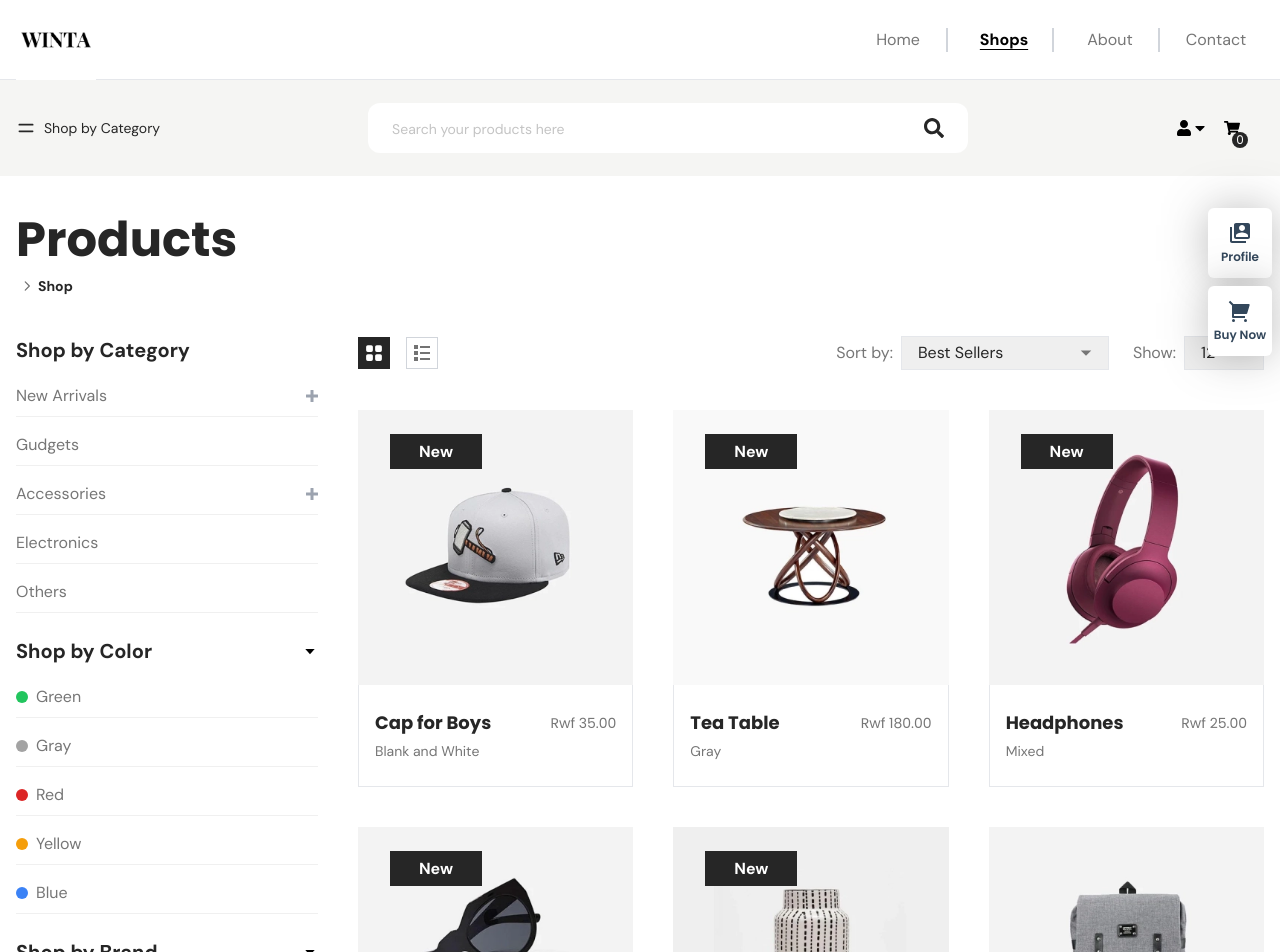
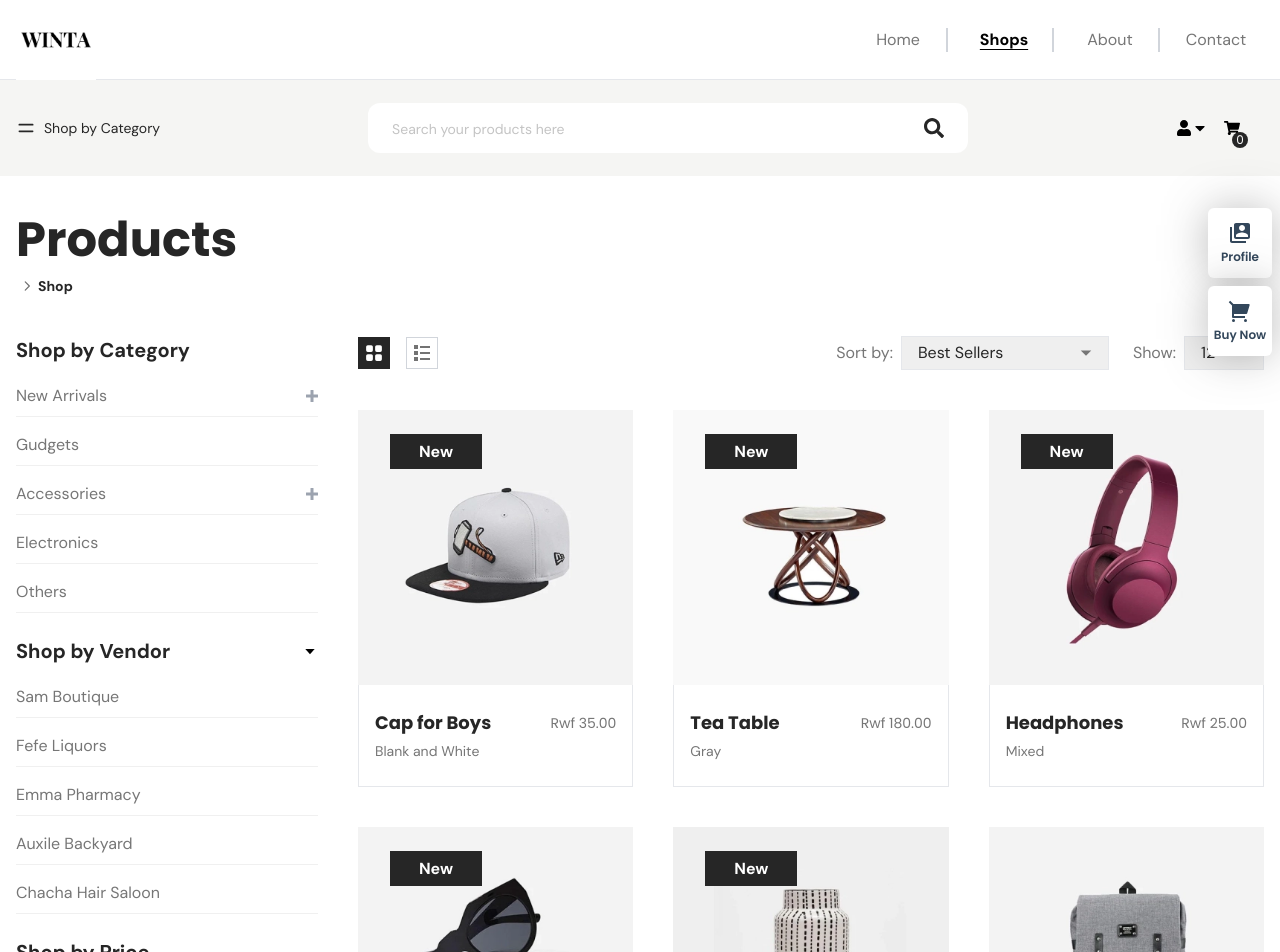
Before and after one commit to Auxile-Isaac/winta_frontEnd, a React (Create React App) app: page /shop in a window 1280 px wide. Shown: the top 952 px of the page. Built offline with nearby package versions, Linux system fonts and the light colour scheme.

Commit message:
modified Shop page and contact

```diff
--- a/src/components/pageProps/shopPage/ShopSideNav.js
+++ b/src/components/pageProps/shopPage/ShopSideNav.js
@@ -8,7 +8,7 @@ const ShopSideNav = () => {
   return (
     <div className="w-full flex flex-col gap-6">
       <Category icons={false} />
-      <Color />
+      {/* <Color /> */}
       <Brand />
       <Price />
     </div>
--- a/src/components/pageProps/shopPage/shopBy/Brand.js
+++ b/src/components/pageProps/shopPage/shopBy/Brand.js
@@ -7,23 +7,23 @@ const Brand = () => {
   const brands = [
     {
       _id: 9006,
-      title: "Apple",
+      title: "Sam Boutique",
     },
     {
       _id: 9007,
-      title: "Ultron",
+      title: "Fefe Liquors",
     },
     {
       _id: 9008,
-      title: "Unknown",
+      title: "Emma Pharmacy",
     },
     {
       _id: 9009,
-      title: "Shoppers Home",
+      title: "Auxile Backyard",
     },
     {
       _id: 9010,
-      title: "Hoichoi",
+      title: "Chacha Hair Saloon",
     },
   ];
 
@@ -33,7 +33,7 @@ const Brand = () => {
         onClick={() => setShowBrands(!showBrands)}
         className="cursor-pointer"
       >
-        <NavTitle title="Shop by Brand" icons={true} />
+        <NavTitle title="Shop by Vendor" icons={true} />
       </div>
       {showBrands && (
         <motion.div
--- a/src/components/pageProps/shopPage/shopBy/Price.js
+++ b/src/components/pageProps/shopPage/shopBy/Price.js
@@ -44,7 +44,7 @@ const Price = () => {
               key={item._id}
               className="border-b-[1px] border-b-[#F0F0F0] pb-2 flex items-center gap-2 hover:text-primeColor hover:border-gray-400 duration-300"
             >
-              ${item.priceOne.toFixed(2)} - ${item.priceTwo.toFixed(2)}
+              Rwf {item.priceOne.toFixed(2)} - Rwf {item.priceTwo.toFixed(2)}
             </li>
           ))}
         </ul>
--- a/src/pages/Contact/Contact.js
+++ b/src/pages/Contact/Contact.js
@@ -83,7 +83,7 @@ const Contact = () => {
                 value={clientName}
                 className="w-full py-1 border-b-2 px-2 text-base font-medium placeholder:font-normal placeholder:text-sm outline-none focus-within:border-primeColor"
                 type="text"
-                placeholder="Enter your name here"
+                placeholder="Tell Us your Beautifull names please"
               />
               {errClientName && (
                 <p className="text-red-500 text-sm font-titleFont font-semibold mt-1 px-2 flex items-center gap-1">
--- a/src/pages/Journal/Journal.js
+++ b/src/pages/Journal/Journal.js
@@ -13,7 +13,7 @@ const Journal = () => {
       <Breadcrumbs title="Journals" prevLocation={prevLocation} />
       <div className="pb-10">
         <h1 className="max-w-[600px] text-base text-lightText mb-2">
-          <span className="text-primeColor font-semibold text-lg">Orebi</span>{" "}
+          <span className="text-primeColor font-semibold text-lg">WINTA</span>{" "}
           Lorem ipsum dolor sit amet consectetur adipisicing elit. Quo
           reiciendis delectus vitae, aliquid sit iure dolorum commodi eum
           numquam voluptate!
```
